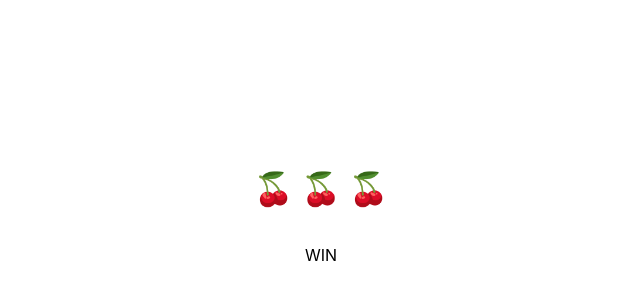
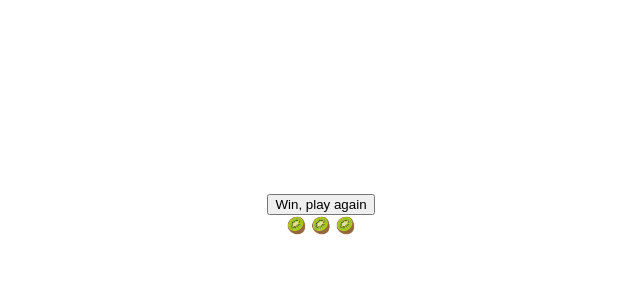
Before and after one commit to mbknu/casino-app, a Next.js app: page / in a window 1280 px wide. Shown: the part 186-486 px from the top of the page, without its empty margins (319-959 px from the left). Built offline with nearby package versions, Linux system fonts and the light colour scheme.

Commit message:
generate first step win or lose

```diff
--- a/components/SlotMachine.jsx
+++ b/components/SlotMachine.jsx
@@ -1,19 +1,43 @@
-import React from "react";
+import React, { useState } from "react";
 
 const SlotMachine = () => {
-  //   let a = "🍒";
-  //   let b = "🍊";
-  //   let c = "🥝";
+  const getInitialSlots = () => ({
+    a: "🍒",
+    b: "🍊",
+    c: "🥝",
+  });
+  const [possibleSlots, setpossibleSlots] = useState(getInitialSlots);
+  const [result, setResult] = useState(0);
 
-  let a = "🍒";
-  let b = "🍒";
-  let c = "🍒";
+  const doTheMath = (max) => {
+    const generateRandomNumber = Math.floor(Math.random() * Math.floor(max));
+    setResult(generateRandomNumber);
+  };
 
-  if (a === b && a === c) {
+  console.log(result);
+  if (result < 5) {
+    const newA = "🥝";
+    const newB = "🥝";
+    const newC = "🥝";
     return (
       <>
+        <button onClick={() => doTheMath(30)}>Win, play again</button>
+        {newA} {newB} {newC}
+      </>
+    );
+  }
+
+  const generateRandomSlot = () => {};
+
+  if (
+    possibleSlots.a === possibleSlots.b &&
+    possibleSlots.a === possibleSlots.c
+  ) {
+    return (
+      <>
+        <button onClick={() => doTheMath(30)}>Try</button>
         <h1>
-          {a} {b} {c}{" "}
+          {possibleSlots.a} {possibleSlots.b} {possibleSlots.c}{" "}
         </h1>
         <p>WIN</p>
       </>
@@ -21,8 +45,9 @@ const SlotMachine = () => {
   } else {
     return (
       <>
+        <button onClick={() => doTheMath(30)}>Try</button>
         <h1>
-          {a} {b} {c}{" "}
+          {possibleSlots.a} {possibleSlots.b} {possibleSlots.c}{" "}
         </h1>
         <p>TRY AGAIN</p>
       </>
```
